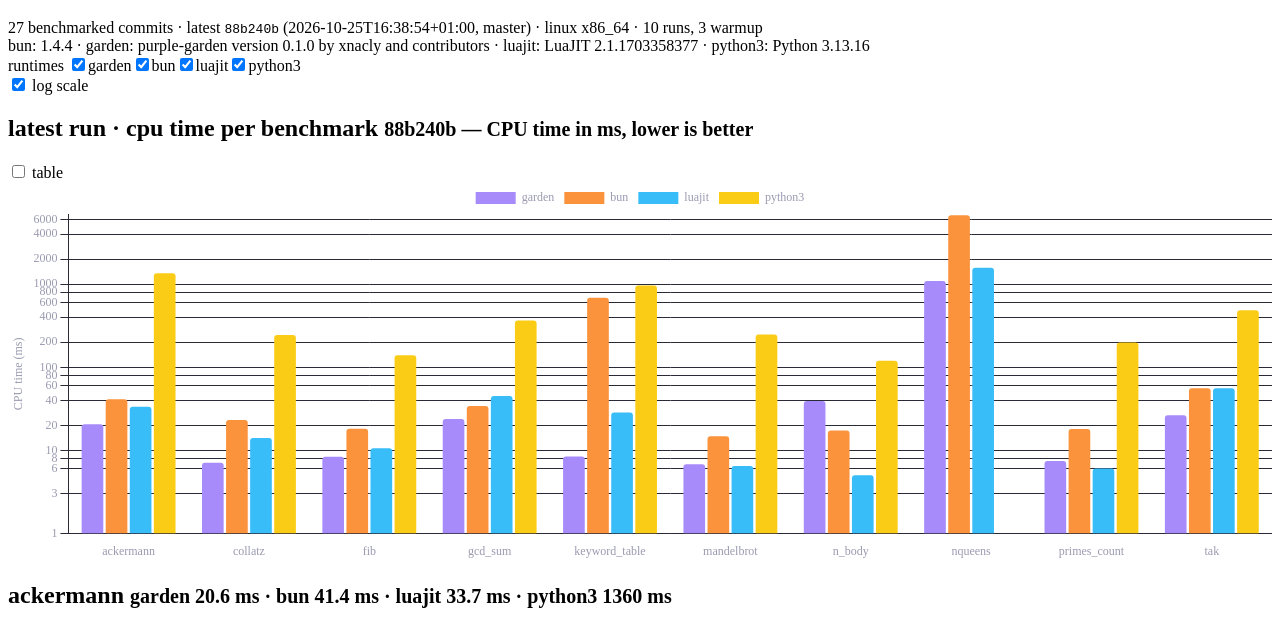
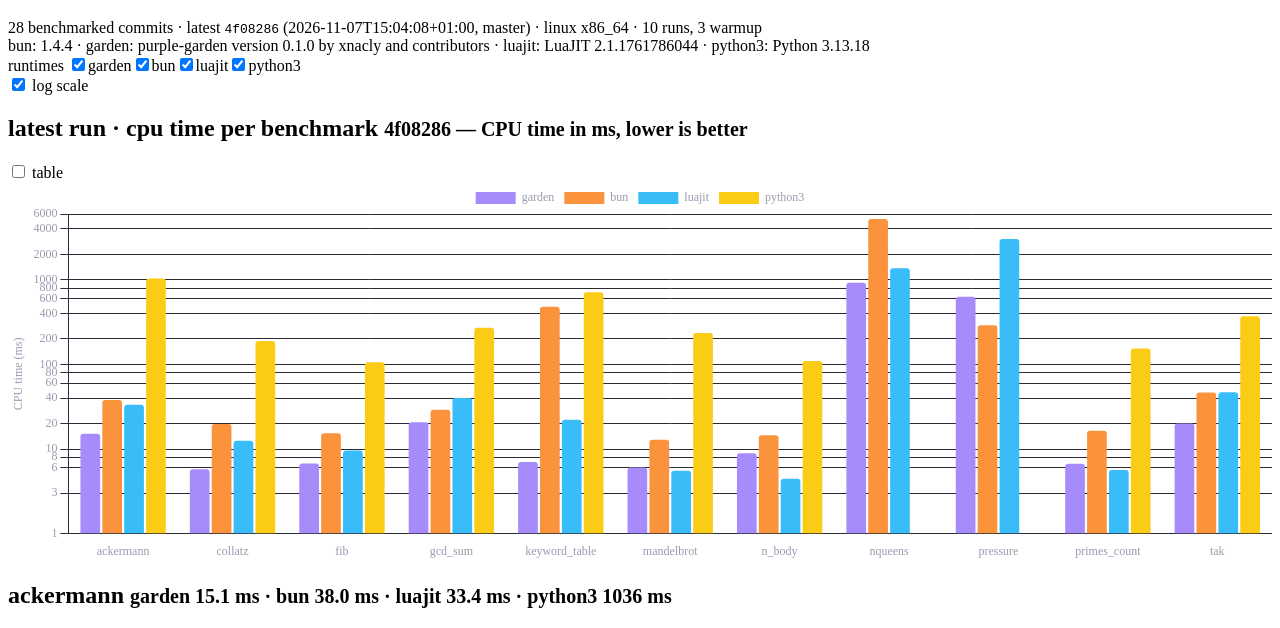
Before and after one commit to xnacly/purple-garden, a plain HTML site: page index.html in a window 1280 px wide. Shown: the part 61-689 px from the top of the page. Drawn offline with nearby package versions, Linux system fonts and the light colour scheme.

Commit message:
bench: 4f08286

```diff
--- /dev/null
+++ b/data/4f08286203d6ed59f6b9698ec26cda920a4a8b58.json
@@ -0,0 +1,479 @@
+{
+  "sha": "4f08286",
+  "date": "2026-11-07T15:04:08+01:00",
+  "run_unix": 1794060585,
+  "ref": "master",
+  "runner": "linux x86_64",
+  "runs": 10,
+  "warmup": 3,
+  "runtimes": {
+    "bun": "1.4.4",
+    "garden": "purple-garden version 0.1.0 by xnacly and contributors",
+    "luajit": "LuaJIT 2.1.1761786044 -- Copyright (C) 2005-2025 Mike Pall. https://luajit.org/",
+    "python3": "Python 3.13.18"
+  },
+  "results": [
+    {
+      "workload": "ackermann",
+      "runtime": "garden",
+      "time_ms": {
+        "mean": 15.2437751,
+        "min": 15.189853999999999,
+        "stddev": 0.04801016619298215
+      },
+      "cpu_ms": 15.143999999999998,
+      "memory_mb": 3.85546875
+    },
+    {
+      "workload": "ackermann",
+      "runtime": "bun",
+      "time_ms": {
+        "mean": 35.623457900000005,
+        "min": 35.025915000000005,
+        "stddev": 0.47871575091521845
+      },
+      "cpu_ms": 38.027499999999996,
+      "memory_mb": 24.234375
+    },
+    {
+      "workload": "ackermann",
+      "runtime": "luajit",
+      "time_ms": {
+        "mean": 33.57523990000001,
+        "min": 33.427642,
+        "stddev": 0.14601204424936348
+      },
+      "cpu_ms": 33.4444,
+      "memory_mb": 2.76171875
+    },
+    {
+      "workload": "ackermann",
+      "runtime": "python3",
+      "time_ms": {
+        "mean": 1036.4638279,
+        "min": 1026.1250770000001,
+        "stddev": 21.49046711176539
+      },
+      "cpu_ms": 1036.1984999999997,
+      "memory_mb": 9.4609375
+    },
+    {
+      "workload": "collatz",
+      "runtime": "garden",
+      "time_ms": {
+        "mean": 5.8616817,
+        "min": 5.781564,
+        "stddev": 0.04941601776538542
+      },
+      "cpu_ms": 5.7738,
+      "memory_mb": 3.89453125
+    },
+    {
+      "workload": "collatz",
+      "runtime": "bun",
+      "time_ms": {
+        "mean": 15.0355182,
+        "min": 14.161306,
+        "stddev": 0.764848917423827
+      },
+      "cpu_ms": 19.695999999999998,
+      "memory_mb": 24.66015625
+    },
+    {
+      "workload": "collatz",
+      "runtime": "luajit",
+      "time_ms": {
+        "mean": 12.5915144,
+        "min": 12.444344,
+        "stddev": 0.07257675183203549
+      },
+      "cpu_ms": 12.489500000000001,
+      "memory_mb": 2.5859375
+    },
+    {
+      "workload": "collatz",
+      "runtime": "python3",
+      "time_ms": {
+        "mean": 189.2515306,
+        "min": 182.66901299999998,
+        "stddev": 5.844086585339599
+      },
+      "cpu_ms": 189.0433,
+      "memory_mb": 8.69140625
+    },
+    {
+      "workload": "fib",
+      "runtime": "garden",
+      "time_ms": {
+        "mean": 6.8373263,
+        "min": 6.6420390000000005,
+        "stddev": 0.16783324754784298
+      },
+      "cpu_ms": 6.738499999999999,
+      "memory_mb": 3.77734375
+    },
+    {
+      "workload": "fib",
+      "runtime": "bun",
+      "time_ms": {
+        "mean": 13.0665051,
+        "min": 12.123567,
+        "stddev": 0.9100080889675224
+      },
+      "cpu_ms": 15.34,
+      "memory_mb": 23.09765625
+    },
+    {
+      "workload": "fib",
+      "runtime": "luajit",
+      "time_ms": {
+        "mean": 9.6814242,
+        "min": 9.52265,
+        "stddev": 0.16772188827063306
+      },
+      "cpu_ms": 9.5765,
+      "memory_mb": 2.5859375
+    },
+    {
+      "workload": "fib",
+      "runtime": "python3",
+      "time_ms": {
+        "mean": 105.96093750000001,
+        "min": 102.183153,
+        "stddev": 2.9514447146908798
+      },
+      "cpu_ms": 105.7543,
+      "memory_mb": 8.70703125
+    },
+    {
+      "workload": "gcd_sum",
+      "runtime": "garden",
+      "time_ms": {
+        "mean": 20.8810419,
+        "min": 20.755985000000003,
+        "stddev": 0.11395667320760328
+      },
+      "cpu_ms": 20.7594,
+      "memory_mb": 3.86328125
+    },
+    {
+      "workload": "gcd_sum",
+      "runtime": "bun",
+      "time_ms": {
+        "mean": 24.454915399999997,
+        "min": 22.806123,
+        "stddev": 1.1675131892190724
+      },
+      "cpu_ms": 29.105900000000002,
+      "memory_mb": 24.37890625
+    },
+    {
+      "workload": "gcd_sum",
+      "runtime": "luajit",
+      "time_ms": {
+        "mean": 40.3191801,
+        "min": 40.225595000000006,
+        "stddev": 0.06664330844703509
+      },
+      "cpu_ms": 40.1625,
+      "memory_mb": 2.5859375
+    },
+    {
+      "workload": "gcd_sum",
+      "runtime": "python3",
+      "time_ms": {
+        "mean": 272.23357070000003,
+        "min": 267.92211800000007,
+        "stddev": 3.795851168344465
+      },
+      "cpu_ms": 271.96199999999993,
+      "memory_mb": 8.7421875
+    },
+    {
+      "workload": "keyword_table",
+      "runtime": "garden",
+      "time_ms": {
+        "mean": 7.119495000000001,
+        "min": 7.06832,
+        "stddev": 0.02552470337187527
+      },
+      "cpu_ms": 7.030099999999999,
+      "memory_mb": 4.58984375
+    },
+    {
+      "workload": "keyword_table",
+      "runtime": "bun",
+      "time_ms": {
+        "mean": 253.28776159999998,
+        "min": 250.259946,
+        "stddev": 2.8751841244323915
+      },
+      "cpu_ms": 479.48879999999997,
+      "memory_mb": 104.62109375
+    },
+    {
+      "workload": "keyword_table",
+      "runtime": "luajit",
+      "time_ms": {
+        "mean": 22.363116600000005,
+        "min": 22.084569,
+        "stddev": 0.14340406577856274
+      },
+      "cpu_ms": 22.247999999999998,
+      "memory_mb": 2.5859375
+    },
+    {
+      "workload": "keyword_table",
+      "runtime": "python3",
+      "time_ms": {
+        "mean": 712.0780749999999,
+        "min": 673.384247,
+        "stddev": 20.417173198844285
+      },
+      "cpu_ms": 711.8218999999999,
+      "memory_mb": 12.3125
+    },
+    {
+      "workload": "mandelbrot",
+      "runtime": "garden",
+      "time_ms": {
+        "mean": 6.1483064,
+        "min": 6.127015,
+        "stddev": 0.021780982149062586
+      },
+      "cpu_ms": 6.060500000000001,
+      "memory_mb": 3.83203125
+    },
+    {
+      "workload": "mandelbrot",
+      "runtime": "bun",
+      "time_ms": {
+        "mean": 11.4762259,
+        "min": 10.638168,
+        "stddev": 0.7529186913984878
+      },
+      "cpu_ms": 12.8792,
+      "memory_mb": 24.28515625
+    },
+    {
+      "workload": "mandelbrot",
+      "runtime": "luajit",
+      "time_ms": {
+        "mean": 5.6460649,
+        "min": 5.5910280000000006,
+        "stddev": 0.06813324020288816
+      },
+      "cpu_ms": 5.551799999999999,
+      "memory_mb": 2.5859375
+    },
+    {
+      "workload": "mandelbrot",
+      "runtime": "python3",
+      "time_ms": {
+        "mean": 236.19921639999998,
+        "min": 222.642851,
+        "stddev": 7.6443038064149915
+      },
+      "cpu_ms": 235.97669999999997,
+      "memory_mb": 8.67578125
+    },
+    {
+      "workload": "n_body",
+      "runtime": "garden",
+      "time_ms": {
+        "mean": 8.994538400000001,
+        "min": 8.827085,
+        "stddev": 0.07318909632391389
+      },
+      "cpu_ms": 8.8856,
+      "memory_mb": 4.03125
+    },
+    {
+      "workload": "n_body",
+      "runtime": "bun",
+      "time_ms": {
+        "mean": 10.8705809,
+        "min": 9.969598,
+        "stddev": 0.7147925602537424
+      },
+      "cpu_ms": 14.5787,
+      "memory_mb": 25.59765625
+    },
+    {
+      "workload": "n_body",
+      "runtime": "luajit",
+      "time_ms": {
+        "mean": 4.534572300000001,
+        "min": 4.485606000000001,
+        "stddev": 0.044772087256955535
+      },
+      "cpu_ms": 4.450099999999999,
+      "memory_mb": 2.6171875
+    },
+    {
+      "workload": "n_body",
+      "runtime": "python3",
+      "time_ms": {
+        "mean": 110.0006127,
+        "min": 102.51002100000001,
+        "stddev": 4.264922312281875
+      },
+      "cpu_ms": 109.7934,
+      "memory_mb": 8.98828125
+    },
+    {
+      "workload": "nqueens",
+      "runtime": "garden",
+      "time_ms": {
+        "mean": 922.9208640000002,
+        "min": 920.5828889999999,
+        "stddev": 2.8116616820318248
+      },
+      "cpu_ms": 922.6453,
+      "memory_mb": 3.71875
+    },
+    {
+      "workload": "nqueens",
+      "runtime": "bun",
+      "time_ms": {
+        "mean": 5222.0571142,
+        "min": 5206.4374210000005,
+        "stddev": 8.009992591283329
+      },
+      "cpu_ms": 5227.796899999999,
+      "memory_mb": 26.8671875
+    },
+    {
+      "workload": "nqueens",
+      "runtime": "luajit",
+      "time_ms": {
+        "mean": 1367.6568647000004,
+        "min": 1362.122542,
+        "stddev": 7.383016133564282
+      },
+      "cpu_ms": 1367.3541999999998,
+      "memory_mb": 2.5859375
+    },
+    {
+      "workload": "pressure",
+      "runtime": "garden",
+      "time_ms": {
+        "mean": 633.1976267000001,
+        "min": 625.7302490000001,
+        "stddev": 7.224272335566726
+      },
+      "cpu_ms": 632.7400999999999,
+      "memory_mb": 157.734375
+    },
+    {
+      "workload": "pressure",
+      "runtime": "bun",
+      "time_ms": {
+        "mean": 259.525426,
+        "min": 251.93985,
+        "stddev": 3.668971355687096
+      },
+      "cpu_ms": 289.89000000000004,
+      "memory_mb": 32.2578125
+    },
+    {
+      "workload": "pressure",
+      "runtime": "luajit",
+      "time_ms": {
+        "mean": 3049.0464985,
+        "min": 3006.1916229999997,
+        "stddev": 30.85565057092071
+      },
+      "cpu_ms": 3048.4947999999995,
+      "memory_mb": 2.5859375
+    },
+    {
+      "workload": "primes_count",
+      "runtime": "garden",
+      "time_ms": {
+        "mean": 6.778026799999999,
+        "min": 6.744111,
+        "stddev": 0.03916462121126949
+      },
+      "cpu_ms": 6.6812,
+      "memory_mb": 3.79296875
+    },
+    {
+      "workload": "primes_count",
+      "runtime": "bun",
+      "time_ms": {
+        "mean": 12.186565900000002,
+        "min": 10.950405,
+        "stddev": 1.0336888658838905
+      },
+      "cpu_ms": 16.4306,
+      "memory_mb": 25.13671875
+    },
+    {
+      "workload": "primes_count",
+      "runtime": "luajit",
+      "time_ms": {
+        "mean": 5.7444448,
+        "min": 5.697858,
+        "stddev": 0.03226599134555
+      },
+      "cpu_ms": 5.6569,
+      "memory_mb": 2.5859375
+    },
+    {
+      "workload": "primes_count",
+      "runtime": "python3",
+      "time_ms": {
+        "mean": 154.37524929999998,
+        "min": 150.368744,
+        "stddev": 1.9988151621452634
+      },
+      "cpu_ms": 154.14499999999998,
+      "memory_mb": 8.734375
+    },
+    {
+      "workload": "tak",
+      "runtime": "garden",
+      "time_ms": {
+        "mean": 20.116661800000003,
+        "min": 20.018872,
+        "stddev": 0.043742900309777545
+      },
+      "cpu_ms": 19.9863,
+      "memory_mb": 3.84375
+    },
+    {
+      "workload": "tak",
+      "runtime": "bun",
+      "time_ms": {
+        "mean": 43.0361601,
+        "min": 39.96392300000001,
+        "stddev": 3.0032119510321102
+      },
+      "cpu_ms": 46.427699999999994,
+      "memory_mb": 24.5625
+    },
+    {
+      "workload": "tak",
+      "runtime": "luajit",
+      "time_ms": {
+        "mean": 47.225334,
+        "min": 47.03301200000001,
+        "stddev": 0.37540815545364936
+      },
+      "cpu_ms": 47.032399999999996,
+      "memory_mb": 2.5859375
+    },
+    {
+      "workload": "tak",
+      "runtime": "python3",
+      "time_ms": {
+        "mean": 372.35723830000006,
+        "min": 361.00062400000013,
+        "stddev": 12.709491380150688
+      },
+      "cpu_ms": 372.0994999999999,
+      "memory_mb": 8.6875
+    }
+  ]
+}
--- a/data/index.json
+++ b/data/index.json
@@ -187,5 +187,12 @@
     "date": "2026-10-25T16:38:54+01:00",
     "run_unix": 1792943062,
     "ref": "master"
+  },
+  {
+    "file": "4f08286203d6ed59f6b9698ec26cda920a4a8b58.json",
+    "sha": "4f08286",
+    "date": "2026-11-07T15:04:08+01:00",
+    "run_unix": 1794060585,
+    "ref": "master"
   }
 ]
--- a/index.html
+++ b/index.html
@@ -52,6 +52,6 @@
     </footer>
 
     <script src="https://cdn.jsdelivr.net/npm/chart.js@4.4.1/dist/chart.umd.js"></script>
-    <script src="app.js?v=88b240b"></script>
+    <script src="app.js?v=4f08286"></script>
   </body>
 </html>
```
